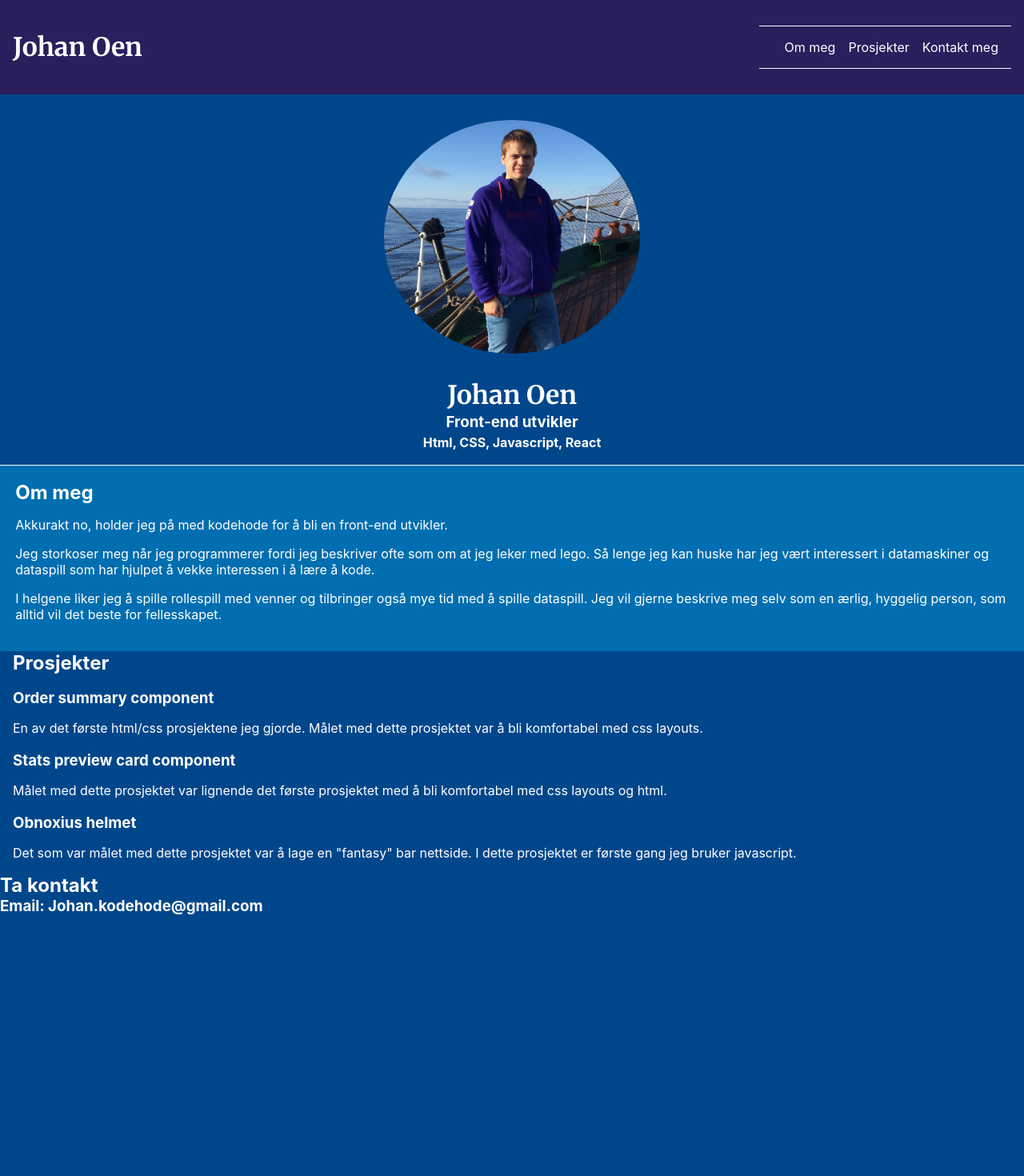
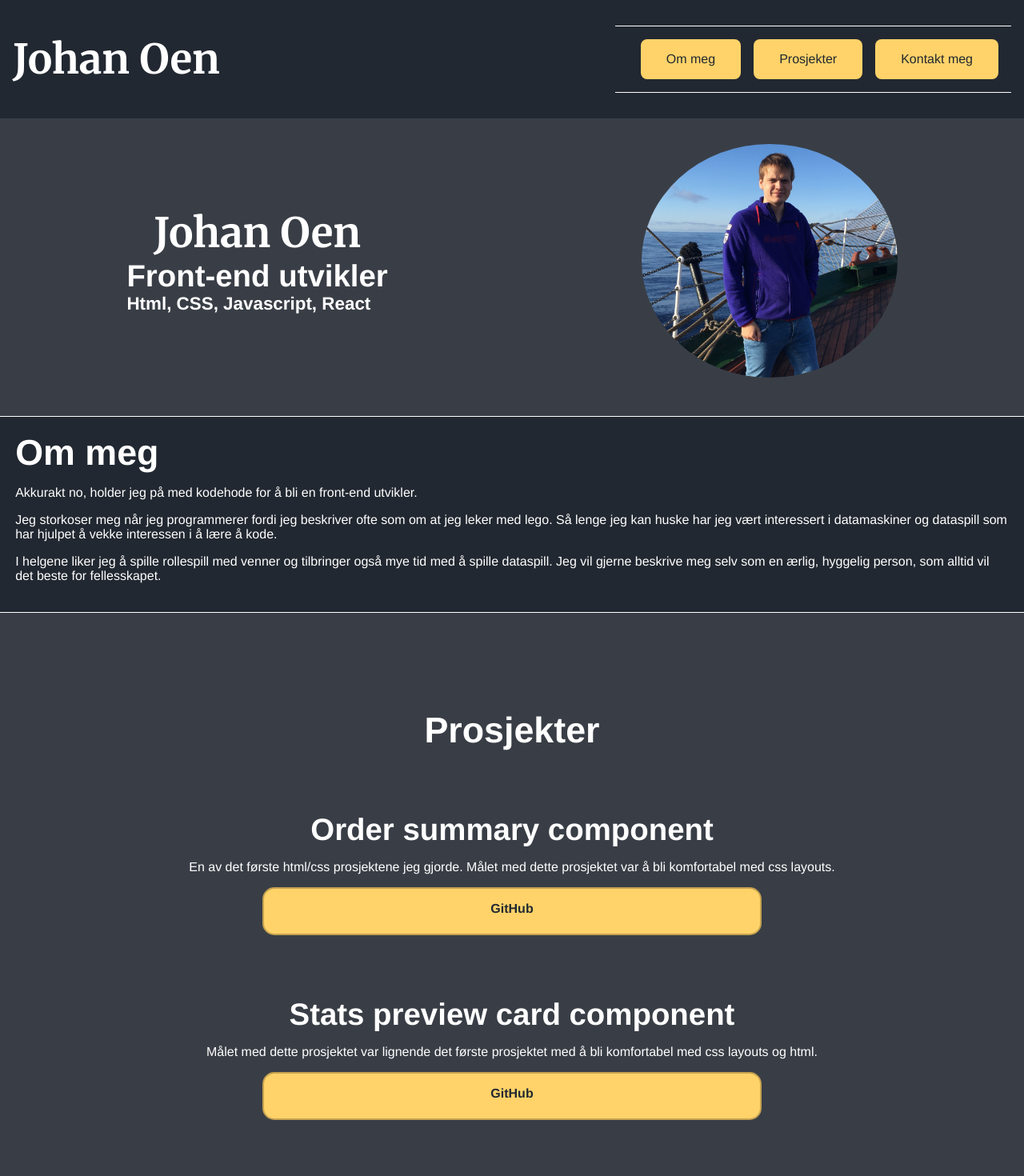
Before and after one commit to JohanO98/portfolio, a React (Create React App) app: page / in a window 1280 px wide. Shown: the top 1470 px of the page at 80% size. Before the commit the page ends 1144 px from the top, so only its background shows below. Built offline with nearby package versions, Linux system fonts and the light colour scheme.

Commit message:
Some text updates

```diff
--- a/package.json
+++ b/package.json
@@ -6,6 +6,7 @@
     "@testing-library/jest-dom": "^5.16.2",
     "@testing-library/react": "^12.1.3",
     "@testing-library/user-event": "^13.5.0",
+    "prettier": "^2.6.1",
     "react": "^17.0.2",
     "react-dom": "^17.0.2",
     "react-scripts": "5.0.0",
--- a/src/App.css
+++ b/src/App.css
@@ -3,12 +3,25 @@ body {
   width: 100%;
   color:white;
   background-color: #00468b;
+  font-family:'Franklin Gothic Medium', 'Arial Narrow', Arial, sans-serif
 }
 
 h1,h2,h3,h4{
   margin: 0;
 }
 
+h1 {
+  font-size: 3.2rem;
+}
+h2{
+  font-size: 2.8rem;
+}
+h3{
+  font-size: 2.4rem
+}
+h4{
+  font-size: 1.4rem
+}
 
 /* -------------------NAVIGATION------------------- */
 
@@ -19,7 +32,7 @@ h1,h2,h3,h4{
 }
 
 .nav-navbar {
-  background-color: #2a1e5c;
+  background-color: #222831;
   color: white;
   padding: 1em 0;
 }
@@ -38,6 +51,24 @@ h1 {
   padding: 0 3em;
 }
 
+.nav-button {
+  background-color: #FFD369;
+  margin-top: 1em;
+  padding: 1em 0;
+  border-radius: 0.5em;
+  color: #222831;
+  cursor: pointer;
+  transition: all 300ms cubic-bezier(.23, 1, 0.32, 1);
+  user-select: none;
+  -webkit-user-select: none;
+}
+
+.nav-button:hover {
+  box-shadow: rgba(0, 0, 0, 0.25) 0 8px 15px;
+  transform: translateY(-2px);
+
+}
+
 
 @media screen and (min-width: 700px) {
   .nav-navbar, .nav-list {
@@ -49,19 +80,24 @@ h1 {
     align-self: center;
   }
 
-  .nav-list li {
+  .nav-button {
     margin-left: 1em;
+    margin-top: 0;
+    padding: 1em 2em;
 
   }
+
 }
 
 
 /* ---------------------MAIN-------------------- */
 .main-container {
   width: 100%;
-  background-color: #00468b;
+  background-color: #393E46;
   display: flex;
-  flex-direction: column;
+  flex-direction: row-reverse;
+  justify-content: space-around;
+
   align-items: center;
   padding-bottom: 1em;
   border-bottom: white 1px solid;
@@ -84,24 +120,108 @@ h1 {
 /* ------------------------About Me--------------------------- */
 
 .aboutme-container{
-  background-color: #006eb0;
+  background-color: #222831;
   padding: 1.2em;
+  color: #fff;
 }
 
 
 /* -----------------------------Prosjekter-------------------------- */
 
-.project-container {
-  background-color: #00468b;
-  padding-left: 1em;
+.projects-container {
+  background-color: #393E46;
+  padding: 2em 1em;
+  margin: 0 auto;
+  border-top: white 1px solid;
+  border-bottom: white 1px solid;
+  text-align: center;
+
+}
+
+.project-titles {
+  margin-top: 2em;
+}
+
+@media screen and (min-width: 700px) {
+ .project-container {
+   width: 40%;
+ }
 }
 
 
-
-.project-titles {
-  margin-top: 1em;
+/* CSS */
+.github-button {
+  appearance: none;
+  background-color: #FFD369;
+  border: 2px solid #c5a251;
+  border-radius: 15px;
+  box-sizing: border-box;
+  color: #222831;
+  cursor: pointer;
+  display: inline-block;
+  font-weight: 600;
+  line-height: normal;
+  min-height: 60px;
+  outline: none;
+  padding: 16px 24px;
+  text-align: center;
+  text-decoration: none;
+  transition: all 300ms cubic-bezier(.23, 1, 0.32, 1);
+  user-select: none;
+  -webkit-user-select: none;
+  touch-action: manipulation;
+  width: 50%;
+  will-change: transform;
 }
 
-.pog-button {
-  margin-top: 100em;
+.github-button:disabled {
+  pointer-events: none;
 }
+
+.github-button:hover {
+  box-shadow: rgba(0, 0, 0, 0.25) 0 8px 15px;
+  transform: translateY(-2px);
+}
+
+.github-button:active {
+  box-shadow: none;
+  transform: translateY(0);
+}
+
+/* ------------------------------Kontakt-------------------------------- */
+
+.contact-container {
+  background-color: #2a1e5c;
+  text-align: center;
+  padding: 4em 0;
+  line-height: 3rem;
+}
+@media screen and (min-width: 700px) {
+
+
+}
+
+
+/* ------------------------------Scroll------------------------------------ */
+.scroll-button-container{
+position: fixed;
+  bottom: 0.7rem;
+  right: 0.7rem;
+  cursor: pointer;
+}
+
+.scroll-image {
+  width: 5em;
+  animation: fade 200ms ease-in-out 1s both;
+}
+
+
+@keyframes fade {
+  from {
+    opacity: 0;
+  }
+  to {
+    opacity: 1;
+  }
+
+}
--- a/src/App.js
+++ b/src/App.js
@@ -5,6 +5,7 @@ import Main from './components/Main'
 import Aboutme from './components/About-me';
 import Project from './components/Projects';
 import Contact from './components/Contact';
+import ScrollToTop from './components/ScrollTotop';
 
 function App() {
 
@@ -15,6 +16,7 @@ function App() {
       <Aboutme />
       <Project />
       <Contact />
+      <ScrollToTop/>
     </div>
   );
 }
--- a/src/components/Contact.js
+++ b/src/components/Contact.js
@@ -5,8 +5,15 @@ import React from "react";
 export default function Contact() {
     return(
        <div className="contact-container">
-           <h2>Ta kontakt</h2>
-           <h3>Email: Johan.kodehode@gmail.com</h3>
+           <div>
+            <h2>Ta kontakt</h2>
+            <h3>Email: Johan.kodehode@gmail.com</h3>
+           </div>
+           <div>
+               <h2>Github</h2>
+               <h4> https://github.com/JohanO98</h4>
+           </div>
+
        </div>
     )
 }
--- a/src/components/Main.js
+++ b/src/components/Main.js
@@ -4,9 +4,11 @@ export default function Main() {
     return (
         <div className='main-container'>
             <img className='img-container'src='./images/Johan_oen.jpg'></img>
+            <div>
             <h1>Johan Oen</h1>
             <h3>Front-end utvikler</h3>
             <h4>Html, CSS, Javascript, React</h4>
+            </div>
 
         </div>
     )
--- a/src/components/Nav.js
+++ b/src/components/Nav.js
@@ -1,13 +1,15 @@
-import React from 'react'
+import React, {useState, useEffect, useRef} from 'react'
 
 export default function Nav() {
+
+
     return (
         <div className="nav-navbar">
             <h1 className="nav-title">Johan Oen</h1>
             <ul className="nav-list">
-                <li className="nav-button">Om meg</li>
-                <li className="nav-button">Prosjekter</li>
-                <li className="nav-button">Kontakt meg</li>
+                <li className="nav-button nav-button1">Om meg</li>
+                <li className="nav-button nav-button2">Prosjekter</li>
+                <li className="nav-button nav-button3">Kontakt meg</li>
             </ul>
 
         </div>
--- a/src/components/Projects.js
+++ b/src/components/Projects.js
@@ -3,18 +3,38 @@ import React from 'react'
 export default function Project() {
 
     return (
-        <div className='project-container'>
-            <h2 aclassName='project-titles'  >Prosjekter</h2>
-            <h3 className='project-titles'>Order summary component</h3>
-            <p> En av det første html/css prosjektene jeg gjorde. Målet med dette prosjektet var å bli komfortabel med css layouts.
-            </p>
-            <h3 className='project-titles'>Stats preview card component</h3>
-            <p>
-                Målet med dette prosjektet var lignende det første prosjektet med å bli komfortabel med css layouts og html.
-            </p>
-            <h3 className='project-titles'>Obnoxius helmet</h3>
-            <p>  Det som var målet med dette prosjektet var å lage en "fantasy" bar nettside. I dette prosjektet er første gang jeg bruker javascript.
-            </p>
+        <div className='projects-container'>
+                <h2 className='project-titles'  >Prosjekter</h2>
+
+            <div className='project'>
+                <h3 className='project-titles'>Order summary component</h3>
+                <p> En av det første html/css prosjektene jeg gjorde. Målet med dette prosjektet var å bli komfortabel med css layouts.</p>
+                <p><a className="github-button" href='https://github.com/JohanO98/First-Frontend-mentor-challenge'>GitHub</a></p>
+            </div>
+
+            <div className='project'>
+                <h3 className='project-titles'>Stats preview card component</h3>
+                <p>Målet med dette prosjektet var lignende det første prosjektet med å bli komfortabel med css layouts og html.</p>
+                <p><a className="github-button" href='https://github.com/JohanO98/Frontend-challenge-Stats-preview-card-component'>GitHub</a></p>
+            </div>
+
+            <div className='project'>
+                <h3 className='project-titles'>Obnoxius helmet</h3>
+                <p>  Det som var målet med dette prosjektet var å lage en "fantasy" bar nettside. I dette prosjektet er første gang jeg bruker javascript.</p>
+                <p><a className="github-button" href='https://github.com/JohanO98/The-Obnoxius-Helmet'>GitHub</a></p>
+            </div>
+
+            <div className='project'>
+                <h3 className='project-titles'> Digital Buisness Card</h3>
+                <p>Dette er det første React prosjektet jeg gjorde.</p>
+            <p><a className="github-button" href='https://github.com/JohanO98/Digital-business-card'>GitHub</a></p>
+            </div>
+
+            <div>
+            <h3 className='project-titles'>Portfolio</h3>
+            <p>Link til github siden for denne protifolien</p>
+            <p><a className="github-button" href='https://github.com/JohanO98/portfolio'>GitHub</a></p>
+            </div>
         </div>
     )
 }
--- /dev/null
+++ b/src/components/ScrollTotop.js
@@ -0,0 +1,41 @@
+import React, { useState, useEffect } from "react"
+
+
+export default function ScrollToTop() {
+    const [isVisible, setIsVisible] = useState(false);
+
+    const visibiltitytoggle = () => {
+        if (window.pageYOffset > 300) {
+            setIsVisible(true)
+            console.log("hi")
+        }
+        else {
+            setIsVisible(false)
+            console.log('WOOOOOOOO')
+        }
+    }
+
+
+    const scrollToTop = () => {
+        window.scrollTo({
+            top: 0,
+            behavior: "smooth"
+
+        });
+    }
+
+    useEffect(() => {
+        window.addEventListener("scroll", visibiltitytoggle);
+    }, []);
+
+    return (
+        <div className="scroll-button-container">
+            {isVisible &&
+            <div onClick={scrollToTop}>
+                <img src={require('../images/Arrow-Up-Transparent-PNG.png')} className="scroll-image" alt='scroll to top'></img>
+            </div>}
+
+        </div>
+    )
+
+}
```
Also changed, not shown: src/images/Arrow-Up-Transparent-PNG.png (added), 1 other file (tests, documents, lock files or other folders).
